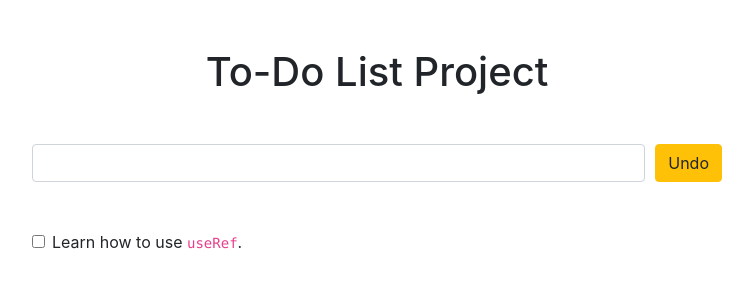
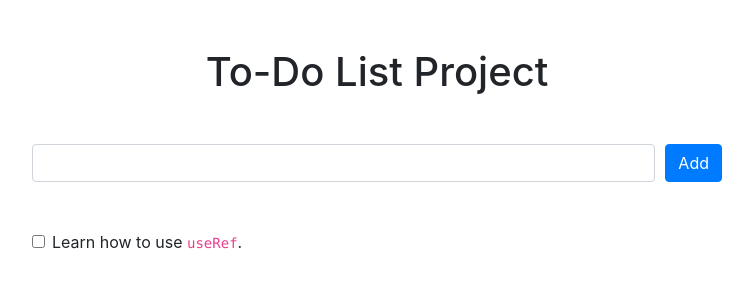
Before and after one commit to PacktPublishing/Architecting-Enterprise-React-Applications-with-Hooks, a Next.js app: page / in a window 1280 px wide. Shown: the top 300 px of the page, without its empty margins (263-1016 px from the left). Built offline with nearby package versions, Linux system fonts and the light colour scheme.

Commit message:
Remove undo functionality from input

```diff
--- a/components/TodoInput.jsx
+++ b/components/TodoInput.jsx
@@ -1,23 +1,8 @@
-import React, { forwardRef, useRef, useState } from "react";
+import React, { forwardRef, useState } from "react";
 import { Col, Button, Form } from "react-bootstrap";
-import { throttle } from "lodash";
-
-const addHistory = throttle(
-  (historyRef, point) => historyRef.current.push(point),
-  1000
-);
 
 function TodoInput(props, ref) {
   const [description, setDescription] = useState("");
-  const history = useRef([]);
-
-  function changeHandler(event) {
-    setDescription(event.target.value);
-    addHistory(history, description);
-  }
-  function undo() {
-    setDescription(history.current.pop() ?? "");
-  }
 
   return (
     <Form.Row {...props}>
@@ -25,15 +10,12 @@ function TodoInput(props, ref) {
         <Form.Control
           aria-label="To-do item input"
           value={description}
-          onChange={changeHandler}
+          onChange={(event) => setDescription(event.target.value)}
           ref={ref}
         />
       </Col>
-
       <Col xs="auto">
-        <Button variant="warning" onClick={undo}>
-          Undo
-        </Button>
+        <Button>Add</Button>
       </Col>
     </Form.Row>
   );
```
